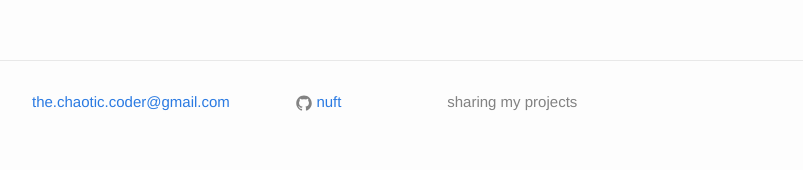
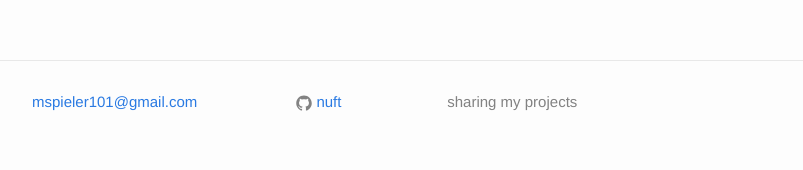
Before and after one commit to msplr/msplr.github.io, a Jekyll site: the page built from _posts/2015-08-02-avr-hex-programming.md, in a window 1280 px wide. Shown: the part 2010-2180 px from the top of the page, without its empty margins (238-1041 px from the left). Built offline with Jekyll 4.4.1, drawn with Linux system fonts in a browser that asks for light colours.

Commit message:
Change email.

```diff
--- a/_config.yml
+++ b/_config.yml
@@ -1,6 +1,6 @@
 # Site settings
 title: "nuft"
-email: the.chaotic.coder@gmail.com
+email: mspieler101@gmail.com
 description: sharing my projects
 baseurl: "" # the subpath of your site, e.g. /blog/
 url: "http://nuft.github.io"
```
